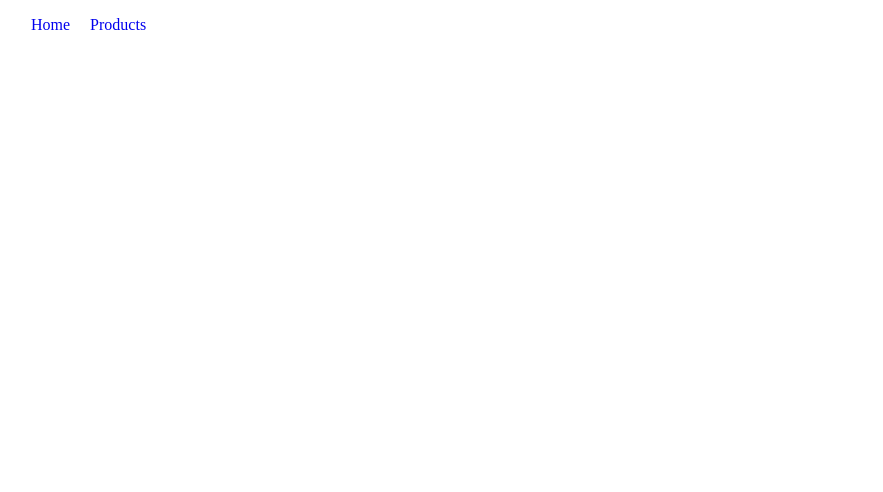
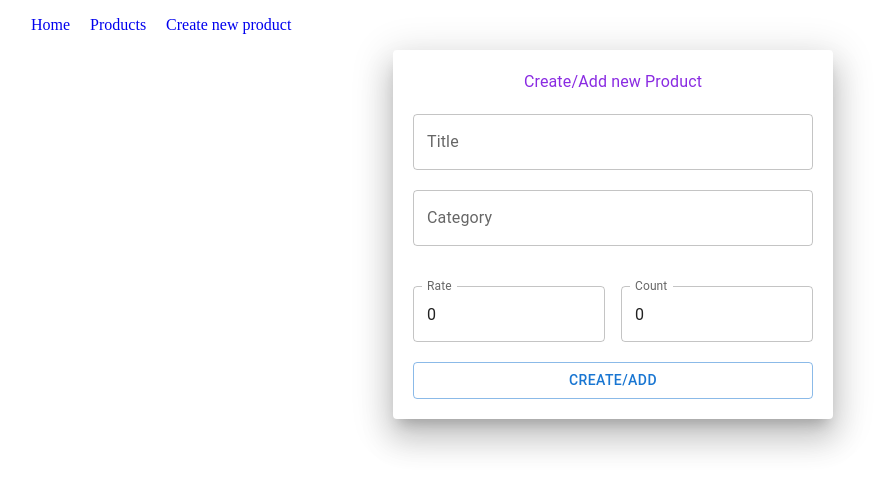
Before and after one commit to don1502/E-commerce, a React (Vite) app: page /newproduct in a window 1280 px wide. Before the commit this address had no page. Shown: the top 492 px of the page, without its empty margins (27-910 px from the left). Built offline with nearby package versions, Linux system fonts and the light colour scheme.

Commit message:
Creating and adding new product 'C from (CRUD)'

```diff
--- a/data/db.json
+++ b/data/db.json
@@ -1,7 +1,7 @@
 {
-    "products" : [
+  "products": [
     {
-    "id": 1,
+      "id": "1",
       "title": "Fjallraven - Foldsack No. 1 Backpack, Fits 15 Laptops",
       "price": 109.95,
       "description": "Your perfect pack for everyday use and walks in the forest. Stash your laptop (up to 15 inches) in the padded sleeve, your everyday",
@@ -13,7 +13,7 @@
       }
     },
     {
-    "id": 2,
+      "id": "2",
       "title": "Mens Casual Premium Slim Fit T-Shirts ",
       "price": 22.3,
       "description": "Slim-fitting style, contrast raglan long sleeve, three-button henley placket, light weight & soft fabric for breathable and comfortable wearing. And Solid stitched shirts with round neck made for durability and a great fit for casual fashion wear and diehard baseball fans. The Henley style round neckline includes a three-button placket.",
@@ -25,7 +25,7 @@
       }
     },
     {
-    "id": 3,
+      "id": "3",
       "title": "Mens Cotton Jacket",
       "price": 55.99,
       "description": "great outerwear jackets for Spring/Autumn/Winter, suitable for many occasions, such as working, hiking, camping, mountain/rock climbing, cycling, traveling or other outdoors. Good gift choice for you or your family member. A warm hearted love to Father, husband or son in this thanksgiving or Christmas Day.",
@@ -37,7 +37,7 @@
       }
     },
     {
-    "id": 4,
+      "id": "4",
       "title": "Mens Casual Slim Fit",
       "price": 15.99,
       "description": "The color could be slightly different between on the screen and in practice. / Please note that body builds vary by person, therefore, detailed size information should be reviewed below on the product description.",
@@ -49,7 +49,7 @@
       }
     },
     {
-    "id": 5,
+      "id": "5",
       "title": "John Hardy Women's Legends Naga Gold & Silver Dragon Station Chain Bracelet",
       "price": 695,
       "description": "From our Legends Collection, the Naga was inspired by the mythical water dragon that protects the ocean's pearl. Wear facing inward to be bestowed with love and abundance, or outward for protection.",
@@ -61,7 +61,7 @@
       }
     },
     {
-    "id": 6,
+      "id": "6",
       "title": "Solid Gold Petite Micropave ",
       "price": 168,
       "description": "Satisfaction Guaranteed. Return or exchange any order within 30 days.Designed and sold by Hafeez Center in the United States. Satisfaction Guaranteed. Return or exchange any order within 30 days.",
@@ -73,7 +73,7 @@
       }
     },
     {
-    "id": 7,
+      "id": "7",
       "title": "White Gold Plated Princess",
       "price": 9.99,
       "description": "Classic Created Wedding Engagement Solitaire Diamond Promise Ring for Her. Gifts to spoil your love more for Engagement, Wedding, Anniversary, Valentine's Day...",
@@ -85,7 +85,7 @@
       }
     },
     {
-    "id": 8,
+      "id": "8",
       "title": "Pierced Owl Rose Gold Plated Stainless Steel Double",
       "price": 10.99,
       "description": "Rose Gold Plated Double Flared Tunnel Plug Earrings. Made of 316L Stainless Steel",
@@ -97,7 +97,7 @@
       }
     },
     {
-    "id": 9,
+      "id": "9",
       "title": "WD 2TB Elements Portable External Hard Drive - USB 3.0 ",
       "price": 64,
       "description": "USB 3.0 and USB 2.0 Compatibility Fast data transfers Improve PC Performance High Capacity; Compatibility Formatted NTFS for Windows 10, Windows 8.1, Windows 7; Reformatting may be required for other operating systems; Compatibility may vary depending on user’s hardware configuration and operating system",
@@ -109,7 +109,7 @@
       }
     },
     {
-    "id": 10,
+      "id": "10",
       "title": "SanDisk SSD PLUS 1TB Internal SSD - SATA III 6 Gb/s",
       "price": 109,
       "description": "Easy upgrade for faster boot up, shutdown, application load and response (As compared to 5400 RPM SATA 2.5” hard drive; Based on published specifications and internal benchmarking tests using PCMark vantage scores) Boosts burst write performance, making it ideal for typical PC workloads The perfect balance of performance and reliability Read/write speeds of up to 535MB/s/450MB/s (Based on internal testing; Performance may vary depending upon drive capacity, host device, OS and application.)",
@@ -121,7 +121,7 @@
       }
     },
     {
-    "id": 11,
+      "id": "11",
       "title": "Silicon Power 256GB SSD 3D NAND A55 SLC Cache Performance Boost SATA III 2.5",
       "price": 109,
       "description": "3D NAND flash are applied to deliver high transfer speeds Remarkable transfer speeds that enable faster bootup and improved overall system performance. The advanced SLC Cache Technology allows performance boost and longer lifespan 7mm slim design suitable for Ultrabooks and Ultra-slim notebooks. Supports TRIM command, Garbage Collection technology, RAID, and ECC (Error Checking & Correction) to provide the optimized performance and enhanced reliability.",
@@ -133,7 +133,7 @@
       }
     },
     {
-    "id": 12,
+      "id": "12",
       "title": "WD 4TB Gaming Drive Works with Playstation 4 Portable External Hard Drive",
       "price": 114,
       "description": "Expand your PS4 gaming experience, Play anywhere Fast and easy, setup Sleek design with high capacity, 3-year manufacturer's limited warranty",
@@ -145,7 +145,7 @@
       }
     },
     {
-    "id": 13,
+      "id": "13",
       "title": "Acer SB220Q bi 21.5 inches Full HD (1920 x 1080) IPS Ultra-Thin",
       "price": 599,
       "description": "21. 5 inches Full HD (1920 x 1080) widescreen IPS display And Radeon free Sync technology. No compatibility for VESA Mount Refresh Rate: 75Hz - Using HDMI port Zero-frame design | ultra-thin | 4ms response time | IPS panel Aspect ratio - 16: 9. Color Supported - 16. 7 million colors. Brightness - 250 nit Tilt angle -5 degree to 15 degree. Horizontal viewing angle-178 degree. Vertical viewing angle-178 degree 75 hertz",
@@ -157,7 +157,7 @@
       }
     },
     {
-    "id": 14,
+      "id": "14",
       "title": "Samsung 49-Inch CHG90 144Hz Curved Gaming Monitor (LC49HG90DMNXZA) – Super Ultrawide Screen QLED ",
       "price": 999.99,
       "description": "49 INCH SUPER ULTRAWIDE 32:9 CURVED GAMING MONITOR with dual 27 inch screen side by side QUANTUM DOT (QLED) TECHNOLOGY, HDR support and factory calibration provides stunningly realistic and accurate color and contrast 144HZ HIGH REFRESH RATE and 1ms ultra fast response time work to eliminate motion blur, ghosting, and reduce input lag",
@@ -169,7 +169,7 @@
       }
     },
     {
-    "id": 15,
+      "id": "15",
       "title": "BIYLACLESEN Women's 3-in-1 Snowboard Jacket Winter Coats",
       "price": 56.99,
       "description": "Note:The Jackets is US standard size, Please choose size as your usual wear Material: 100% Polyester; Detachable Liner Fabric: Warm Fleece. Detachable Functional Liner: Skin Friendly, Lightweigt and Warm.Stand Collar Liner jacket, keep you warm in cold weather. Zippered Pockets: 2 Zippered Hand Pockets, 2 Zippered Pockets on Chest (enough to keep cards or keys)and 1 Hidden Pocket Inside.Zippered Hand Pockets and Hidden Pocket keep your things secure. Humanized Design: Adjustable and Detachable Hood and Adjustable cuff to prevent the wind and water,for a comfortable fit. 3 in 1 Detachable Design provide more convenience, you can separate the coat and inner as needed, or wear it together. It is suitable for different season and help you adapt to different climates",
@@ -181,7 +181,7 @@
       }
     },
     {
-    "id": 16,
+      "id": "16",
       "title": "Lock and Love Women's Removable Hooded Faux Leather Moto Biker Jacket",
       "price": 29.95,
       "description": "100% POLYURETHANE(shell) 100% POLYESTER(lining) 75% POLYESTER 25% COTTON (SWEATER), Faux leather material for style and comfort / 2 pockets of front, 2-For-One Hooded denim style faux leather jacket, Button detail on waist / Detail stitching at sides, HAND WASH ONLY / DO NOT BLEACH / LINE DRY / DO NOT IRON",
@@ -193,7 +193,7 @@
       }
     },
     {
-    "id": 17,
+      "id": "17",
       "title": "Rain Jacket Women Windbreaker Striped Climbing Raincoats",
       "price": 39.99,
       "description": "Lightweight perfet for trip or casual wear---Long sleeve with hooded, adjustable drawstring waist design. Button and zipper front closure raincoat, fully stripes Lined and The Raincoat has 2 side pockets are a good size to hold all kinds of things, it covers the hips, and the hood is generous but doesn't overdo it.Attached Cotton Lined Hood with Adjustable Drawstrings give it a real styled look.",
@@ -205,7 +205,7 @@
       }
     },
     {
-    "id": 18,
+      "id": "18",
       "title": "MBJ Women's Solid Short Sleeve Boat Neck V ",
       "price": 9.85,
       "description": "95% RAYON 5% SPANDEX, Made in USA or Imported, Do Not Bleach, Lightweight fabric with great stretch for comfort, Ribbed on sleeves and neckline / Double stitching on bottom hem",
@@ -217,7 +217,7 @@
       }
     },
     {
-    "id": 19,
+      "id": "19",
       "title": "Opna Women's Short Sleeve Moisture",
       "price": 7.95,
       "description": "100% Polyester, Machine wash, 100% cationic polyester interlock, Machine Wash & Pre Shrunk for a Great Fit, Lightweight, roomy and highly breathable with moisture wicking fabric which helps to keep moisture away, Soft Lightweight Fabric with comfortable V-neck collar and a slimmer fit, delivers a sleek, more feminine silhouette and Added Comfort",
@@ -229,7 +229,7 @@
       }
     },
     {
-    "id": 20,
+      "id": "20",
       "title": "DANVOUY Womens T Shirt Casual Cotton Short",
       "price": 12.99,
       "description": "95%Cotton,5%Spandex, Features: Casual, Short Sleeve, Letter Print,V-Neck,Fashion Tees, The fabric is soft and has some stretch., Occasion: Casual/Office/Beach/School/Home/Street. Season: Spring,Summer,Autumn,Winter.",
@@ -239,6 +239,30 @@
         "rate": 3.6,
         "count": 145
       }
+    },
+    {
+      "id": "d949",
+      "title": "samsang",
+      "price": 500,
+      "description": "This the new product that is added",
+      "category": "Mobile",
+      "image": "https://fakestoreapi.com/img/71pWzhdJNwL._AC_UL640_QL65_ML3_t.png",
+      "rating": {
+        "rate": "10",
+        "count": "10"
+      }
+    },
+    {
+      "id": "2f16",
+      "title": "Iphone",
+      "price": 500,
+      "description": "This the new product that is added",
+      "category": "Smartphone",
+      "image": "https://fakestoreapi.com/img/71pWzhdJNwL._AC_UL640_QL65_ML3_t.png",
+      "rating": {
+        "rate": "10",
+        "count": "10"
+      }
     }
   ]
 }
--- a/package.json
+++ b/package.json
@@ -10,6 +10,10 @@
     "preview": "vite preview"
   },
   "dependencies": {
+    "@emotion/react": "^11.14.0",
+    "@emotion/styled": "^11.14.1",
+    "@mui/material": "^7.3.4",
+    "axios": "^1.12.2",
     "bootstrap": "^5.3.8",
     "json-server": "^1.0.0-beta.3",
     "react": "^19.1.1",
--- a/src/App.jsx
+++ b/src/App.jsx
@@ -1,23 +1,32 @@
-import { BrowserRouter, Routes, Route, Link } from 'react-router-dom';
-import './App.css'
-import Home from './components/Home';
-import Product from './components/product';
+import { BrowserRouter, Routes, Route, Link } from "react-router-dom";
+import "./App.css";
+import Home from "./components/Home";
+import Product from "./components/product";
+import NewProduct from "./components/NewProduct";
+import NotFound from "./components/NotFound";
 
 function App() {
   return (
     <>
       <BrowserRouter>
-      <ol>
-            <Link to = "/" style={{ textDecoration : "none", padding:"10px" }}>Home</Link>
-            <Link to = "product" style={{ textDecoration : "none", padding:"10px" }}>Products</Link>
-      </ol>
+        <ol>
+          <Link to="/" style={{ textDecoration: "none", padding: "10px" }}>
+            Home
+          </Link>
+          <Link to="product" style={{ textDecoration: "none", padding: "10px" }}>
+            Products
+          </Link>
+          <Link to="newproduct" style={{ textDecoration: "none", padding: "10px" }}>Create new product</Link>
+        </ol>
         <Routes>
-          <Route path='/' element ={<Home/>}/>
-          <Route path='/product' element = { <Product/>}/>
+          <Route path="/" element={<Home />} />
+          <Route path="/product" element={<Product />} />
+          <Route path="/newproduct" element={<NewProduct />} />
+          <Route path="/*" element={<NotFound/>}/>
         </Routes>
       </BrowserRouter>
     </>
-  )
+  );
 }
 
 export default App;
--- /dev/null
+++ b/src/components/NewProduct.jsx
@@ -0,0 +1,126 @@
+import React, { useState } from "react";
+import { Paper, Typography, Grid, TextField, Button } from "@mui/material";
+
+let NewProduct = () => {
+  let [newProduct, setNewProduct] = useState({
+    title: "",
+    price: 500,
+    description: "This the new product that is added",
+    category: "",
+    image: "https://fakestoreapi.com/img/71pWzhdJNwL._AC_UL640_QL65_ML3_t.png",
+    rating: {
+      rate: 0,
+      count: 0,
+    },
+  });
+
+  let handleChange = (e) => {
+    let { value, name } = e.target;
+    let fieldName = name.split("rating.")[1];
+    if (name.includes("rating.")) {
+      setNewProduct({
+        ...newProduct,
+        rating: {
+          ...newProduct.rating,
+          [fieldName]: value,
+        },
+      });
+    } else {
+      setNewProduct({
+        ...newProduct,
+        [name]: value,
+      });
+    }
+  };
+
+  let handleSubmit = (e) => {
+    e.preventDefault();
+    fetch("http://localhost:3000/products", {
+      method: "POST",
+      headers: {
+        "Content-Type": "application/json",
+      },
+      body: JSON.stringify(newProduct),
+    }).then(() => {
+      alert("Data added successfully");
+      setNewProduct({
+        title: "",
+        price: 500,
+        description: "This the new product that is added",
+        category: "",
+        image:
+          "https://fakestoreapi.com/img/71pWzhdJNwL._AC_UL640_QL65_ML3_t.png",
+        rating: {
+          rate: 0,
+          count: 0,
+        },
+      });
+    });
+  };
+
+  return (
+    <center>
+      <Paper
+        elevation={20}
+        style={{ width: "400px", padding: "20px", margin: "20px, auto" }}
+      >
+        <Typography
+          style={{ color: "blueviolet", paddingBottom: "20px" }}
+          textAlign="center"
+        >
+          Create/Add new Product
+        </Typography>
+        <Grid
+          component="form"
+          style={{ display: "grid", gap: "20px" }}
+          onSubmit={handleSubmit}
+        >
+          <TextField
+            value={newProduct.title}
+            name="title"
+            label="Title"
+            variant="outlined"
+            fullWidth
+            onChange={handleChange}
+          />
+          <TextField
+            value={newProduct.category}
+            name="category"
+            label="Category"
+            variant="outlined"
+            fullWidth
+            onChange={handleChange}
+            style={{ paddingBottom: "20px" }}
+          />
+          <Grid container spacing={2}>
+            <Grid size={6}>
+              <TextField
+                value={newProduct.rating.rate}
+                name="rating.rate"
+                type="number"
+                label="Rate"
+                variant="outlined"
+                onChange={handleChange}
+              />
+            </Grid>
+            <Grid size={6}>
+              <TextField
+                value={newProduct.rating.count}
+                name="rating.count"
+                type="number"
+                label="Count"
+                variant="outlined"
+                onChange={handleChange}
+              />
+            </Grid>
+          </Grid>
+          <Button type="submit" variant="outlined" fullWidth>
+            Create/Add
+          </Button>
+        </Grid>
+      </Paper>
+    </center>
+  );
+};
+
+export default NewProduct;
--- /dev/null
+++ b/src/components/NotFound.jsx
@@ -0,0 +1,15 @@
+import React from "react";
+
+const NotFound = () => {
+  return (
+    <center style={{ backgroundColor: "plum", color: "brown", padding:"50px" }}>
+      <h1 style={{ fontFamily: "cursive", alignContent: "center" }}>
+        You have Entered Wrong URL or searcher wrong Path 🙄
+        <br />
+        Enter correct URL or search Correct path 🔍
+      </h1>
+    </center>
+  );
+};
+
+export default NotFound;
--- a/src/components/product.jsx
+++ b/src/components/product.jsx
@@ -30,7 +30,7 @@ const Product = () => {
 
   const { product, error, isLoading } = useFetch(
     " http://localhost:3000/products"
-  );
+  ); // Instead of above hook we have used a custom hook which can be called by other component and used in those component...
 
   if (isLoading) {
     return (
```
Also changed, not shown: src/components/hooks/useFetch.js (+3 -7 lines), 1 other file (tests, documents, lock files or other folders). Lines whose indentation alone changed are shown as unchanged.
